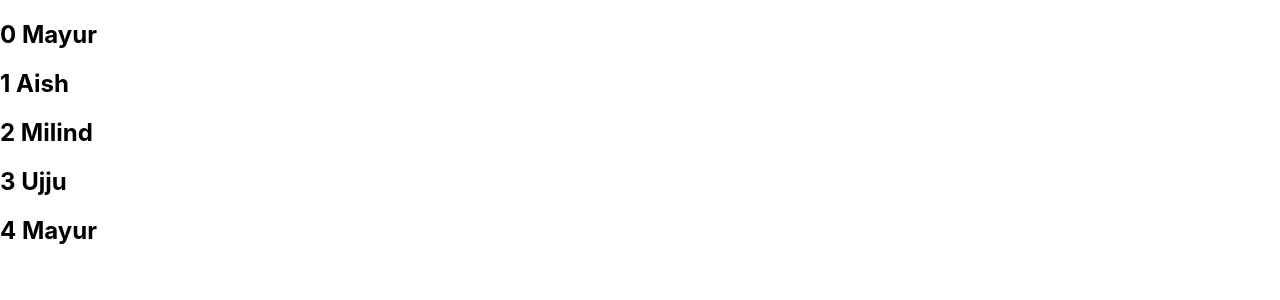
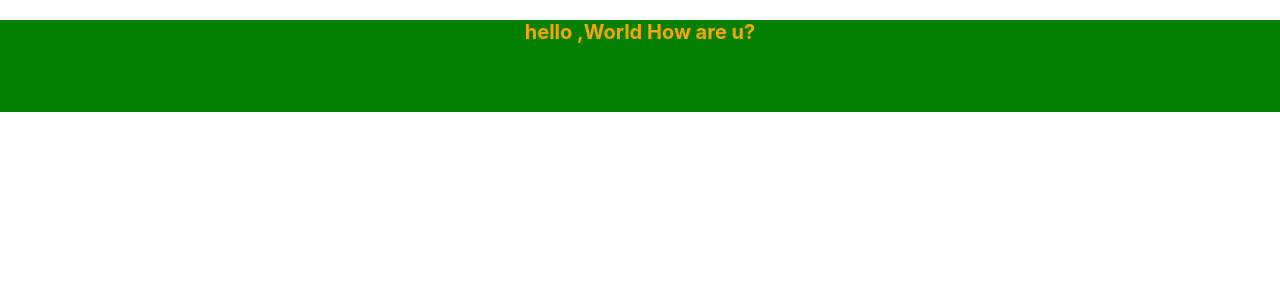
Before and after one commit to MayurArchives/react, a React (Create React App) app: page / in a window 1280 px wide. Shown: the top 300 px of the page. Built offline with nearby package versions, Linux system fonts and the light colour scheme.

Commit message:
using inline css

```diff
--- a/src/App.jsx
+++ b/src/App.jsx
@@ -12,6 +12,7 @@ import FunctionClick from './components/FunctionClick';
 import ClassClick from './components/ClassClick';
 import Usergreeting from './components/Usergreeting';
 import NameList from './components/NameList';
+import BasicComponent from './components/BasicComponent';
 
 
 class App extends Component {
@@ -38,7 +39,8 @@ class App extends Component {
                 {/* <FunctionClick /> */}
                 {/* <ClassClick /> */}
                 {/* <Usergreeting /> */}
-                <NameList />
+                {/* <NameList /> */}
+                <BasicComponent />
 
 
 
--- /dev/null
+++ b/src/components/BasicComponent.css
@@ -0,0 +1,7 @@
+.basic-component {
+    background-color: aqua;
+}
+
+.title {
+    font-size: 24px;
+}
--- /dev/null
+++ b/src/components/BasicComponent.jsx
@@ -0,0 +1,49 @@
+// import React from 'react'
+// import './BasicComponent.css';
+
+
+
+// const BasicComponent = () => {
+//     return (
+//         <div className='basic-component'>
+//             <h1 className='title '> Hello World</h1>
+//             <p className='description'>Lorem ipsum dolor sit amet consectetur adipisicing elit. Recusandae, voluptatibus.</p>
+//         </div>
+//     );
+// };
+
+// export default BasicComponent;
+
+
+
+import React from 'react'
+
+const BasicComponent = () => {
+    return (
+        <div style={{
+            backgroundColor: 'green',
+            textAlign: 'center',
+            margin: '20px auto'
+        }}>
+            <h1 style={{
+                fontSize: '20px',
+                color: 'orange',
+                marginBottom: '15px'
+
+
+            }}>
+                hello ,World How are u?</h1>
+            <p style={{
+                fontSize: '20px',
+                color: 'green',
+
+            }}>
+
+                Lorem ipsum dolor sit amet consectetur adipisicing elit. Eos laboriosam praesentium accusantium, quidem dignissimos earum quia eveniet impedit. Amet, eaque!
+            </p>
+
+        </div>
+    )
+}
+
+export default BasicComponent
```
Also changed, not shown: src/components/App.jsx (added, +13 -0 lines).
